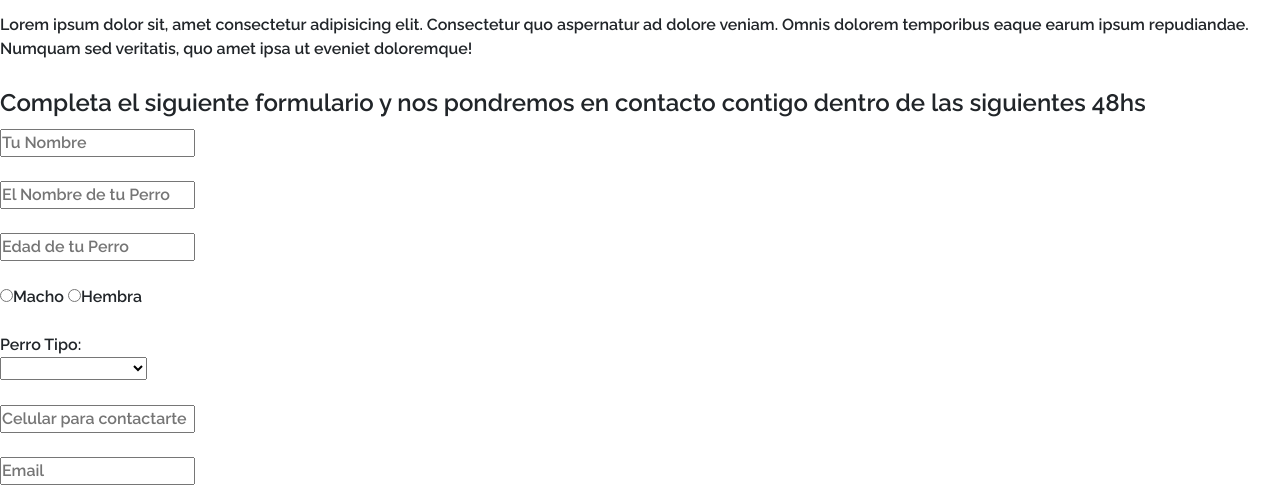
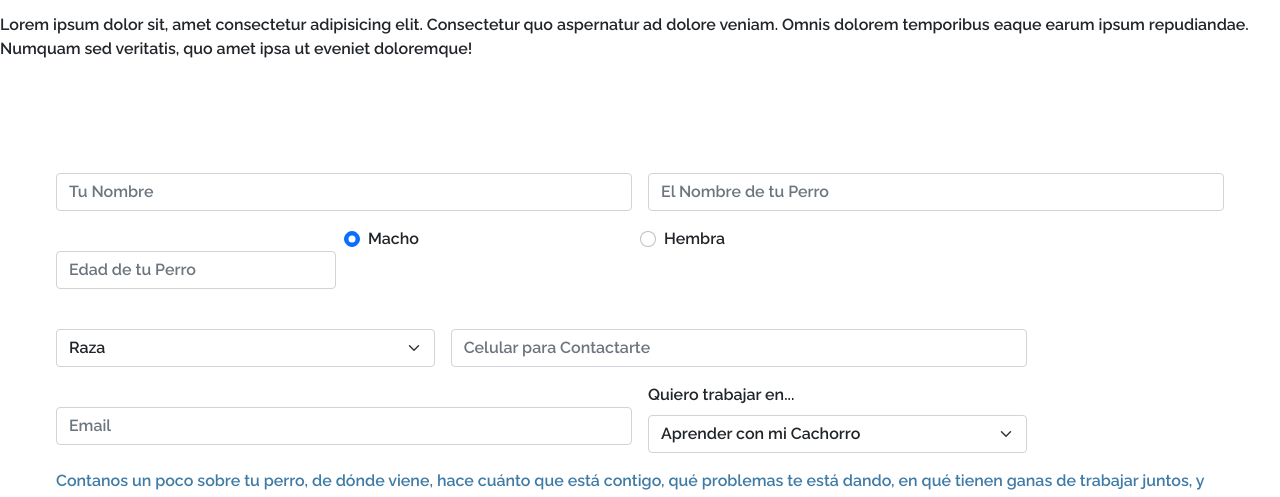
Before and after one commit to SKeush/Wolf-Inside---Keushkerian, a plain HTML site: page pages/evaluacion_y_contacto.html in a window 1280 px wide. Shown: the part 362-859 px from the top of the page. Drawn offline with nearby package versions, Linux system fonts and the light colour scheme.

Commit message:
agregué el form en pag evaluación y contacto usando bootstrap

```diff
--- a/pages/evaluacion_y_contacto.html
+++ b/pages/evaluacion_y_contacto.html
@@ -9,7 +9,8 @@
     <style>
         @import url('https://fonts.googleapis.com/css2?family=Raleway:ital,wght@0,600;1,600&display=swap');
     </style>
-    <link href="https://cdn.jsdelivr.net/npm/bootstrap@5.1.3/dist/css/bootstrap.min.css" rel="stylesheet"integrity="sha384-1BmE4kWBq78iYhFldvKuhfTAU6auU8tT94WrHftjDbrCEXSU1oBoqyl2QvZ6jIW3" crossorigin="anonymous">
+    <link href="https://cdn.jsdelivr.net/npm/bootstrap@5.1.3/dist/css/bootstrap.min.css" rel="stylesheet"
+        integrity="sha384-1BmE4kWBq78iYhFldvKuhfTAU6auU8tT94WrHftjDbrCEXSU1oBoqyl2QvZ6jIW3" crossorigin="anonymous">
     <link rel="stylesheet" href="../css/style.css">
     <title>WOLF INSIDE</title>
 </head>
@@ -24,7 +25,8 @@
         </div>
         <div>
             <nav class="nav nav-pills flex-column flex-sm-row" style="background-color: rgb(193, 231, 193);">
-                <a class="flex-sm-fill text-sm-center nav-link active" aria-current="page" href="../index.html">Inicio</a>
+                <a class="flex-sm-fill text-sm-center nav-link active" aria-current="page"
+                    href="../index.html">Inicio</a>
                 <a class="flex-sm-fill text-sm-center nav-link" href="./nosotros.html">Nosotros</a>
                 <a class="flex-sm-fill text-sm-center nav-link" href="./modalidades_de_trabajo.html">Modalidades
                     de Trabajo</a>
@@ -39,34 +41,63 @@
             <div>
                 <p>PONETE EN CONTACTO CON NOSOTROS</p>
             </div>
-            <div>Lorem ipsum dolor sit, amet consectetur adipisicing elit. Consectetur quo aspernatur ad dolore veniam. Omnis dolorem temporibus eaque earum ipsum repudiandae. Numquam sed veritatis, quo amet ipsa ut eveniet doloremque!</div><br>
+            <div>Lorem ipsum dolor sit, amet consectetur adipisicing elit. Consectetur quo aspernatur ad dolore veniam.
+                Omnis dolorem temporibus eaque earum ipsum repudiandae. Numquam sed veritatis, quo amet ipsa ut eveniet
+                doloremque!</div><br>
         </section>
         <section>
-            <div>
-            <fieldset>
-                <legend>Completa el siguiente formulario y nos pondremos en contacto contigo dentro de las siguientes 48hs</legend><br>
-                <form action="">
-                    <div>
-                        <input type="text" placeholder="Tu Nombre"><br><br> <!--los br los voy a sacar cuando implemente CSS y box modeling pero por ahora quedan así para una mejor visual-->
-                        <input type="text" placeholder="El Nombre de tu Perro"><br><br>
-                        <input type="text" placeholder="Edad de tu Perro"><br><br>
-                        <input type="radio" name="sexo" value="macho"><label for="sexo">Macho</label>
-                        <input type="radio" name="sexo" value="hembra"><label for="sexo">Hembra</label><br><br>
-                        <label for="raza">Perro Tipo:</label><br>
-                        <select name="raza" id="">
-                            <option value=""></option>
-                            <option value="raza">Raza</option>
-                            <option value="cruza">Cruza</option>
-                            <option value="no sabe">No tengo ni idea</option>
-                        </select><br><br>
-                        <input type="tel" placeholder="Celular para contactarte"><br><br>
-                        <input type="email" placeholder="Email"><br><br>
-                        <label for="modTrabajo">Modalidad de Trabajo</label><br>
-                        <select name="mt" id="">
-                            <option value=""></option>
-                            <option value="cachorro">Aprende con tu cachorro</option>
-                            <option value="EyMD">Entrenamiento y Modificación de conducta</option>
-                            <option value="aHogar">Adaptación al Hogar</option>
+            <form class="row g-3 m-5">
+                <div class="col-md-6">
+                    <label for="inputEmail4" class="form-label"></label>
+                    <input type="text" class="form-control" id="inputEmail4" placeholder="Tu Nombre">
+                </div>
+                <div class="col-md-6">
+                    <label for="inputPassword4" class="form-label"></label>
+                    <input type="text" class="form-control" id="inputPassword4" placeholder="El Nombre de tu Perro">
+                </div>
+                <div class="col-md-3">
+                    <label for="inputPassword4" class="form-label"></label>
+                    <input type="text" class="form-control" id="inputPassword4" placeholder="Edad de tu Perro">
+                </div>
+
+                <div class="form-check col-md-3">
+                    <input class="form-check-input" type="radio" name="gridRadios" id="gridRadios1" value="option1"
+                        checked>
+                    <label class="form-check-label" for="gridRadios1">
+                        Macho
+                    </label>
+                </div>
+                <div class="form-check col-md-3">
+                    <input class="form-check-input" type="radio" name="gridRadios" id="gridRadios2" value="option2">
+                    <label class="form-check-label" for="gridRadios2">
+                        Hembra
+                    </label>
+                </div>
+                <div class="col-md-4">
+                    <label for="razaPerro" class="form-label"></label>
+                    <select id="razaPerro" class="form-select" aria-placeholder="Raza de tu Perro">
+                        <option selected>Raza</option>
+                        <option>Cruza</option>
+                        <option>No tengo ni idea</option>
+                    </select>
+                </div>
+                <div class="col-md-6">
+                    <label for="celular" class="form-label"></label>
+                    <input type="text" class="form-control" id="inputEmail4" placeholder="Celular para Contactarte">
+                </div>
+                <div class="col-md-6">
+                    <label for="inputEmail" class="form-label"></label>
+                    <input type="text" class="form-control" id="inputEmail4" placeholder="Email">
+                </div>
+                <div class="col-md-4">
+                    <label for="razaPerro" class="form-label">Quiero trabajar en...</label>
+                    <select id="razaPerro" class="form-select">
+
+                        <option selected>Aprender con mi Cachorro</option>
+                        <option>Entrenar a mi Perro</option>
+                        <option>Modificar alguna conducta que no me gusta</option>
+                        <option>Adaptarlo a mi Hogar</option>
+                        <option>No estoy seguro, creo que quiero varias cosas</option>
                     </select>
                 </div>
                 <div>
@@ -80,17 +111,18 @@
                     <textarea name="textoLibre" cols="80" rows="10" maxlength="1500" style="resize: none;"></textarea>
                     <input type="submit" value="Enviar">
                 </div>
-                </form>
-            </fieldset>
-        </div>
         </section>
     </main>
     <footer>
         <p>WOLF INSIDE &reg; Centro de Entrenamiento y Adaptación Canina</p>
         <hr>
     </footer>
-    <script src="https://cdn.jsdelivr.net/npm/@popperjs/core@2.10.2/dist/umd/popper.min.js" integrity="sha384-7+zCNj/IqJ95wo16oMtfsKbZ9ccEh31eOz1HGyDuCQ6wgnyJNSYdrPa03rtR1zdB" crossorigin="anonymous"></script>
-<script src="https://cdn.jsdelivr.net/npm/bootstrap@5.1.3/dist/js/bootstrap.min.js" integrity="sha384-QJHtvGhmr9XOIpI6YVutG+2QOK9T+ZnN4kzFN1RtK3zEFEIsxhlmWl5/YESvpZ13" crossorigin="anonymous"></script>
+    <script src="https://cdn.jsdelivr.net/npm/@popperjs/core@2.10.2/dist/umd/popper.min.js"
+        integrity="sha384-7+zCNj/IqJ95wo16oMtfsKbZ9ccEh31eOz1HGyDuCQ6wgnyJNSYdrPa03rtR1zdB"
+        crossorigin="anonymous"></script>
+    <script src="https://cdn.jsdelivr.net/npm/bootstrap@5.1.3/dist/js/bootstrap.min.js"
+        integrity="sha384-QJHtvGhmr9XOIpI6YVutG+2QOK9T+ZnN4kzFN1RtK3zEFEIsxhlmWl5/YESvpZ13"
+        crossorigin="anonymous"></script>
 </body>
 
 </html>
```
Lines whose indentation alone changed are shown as unchanged.
